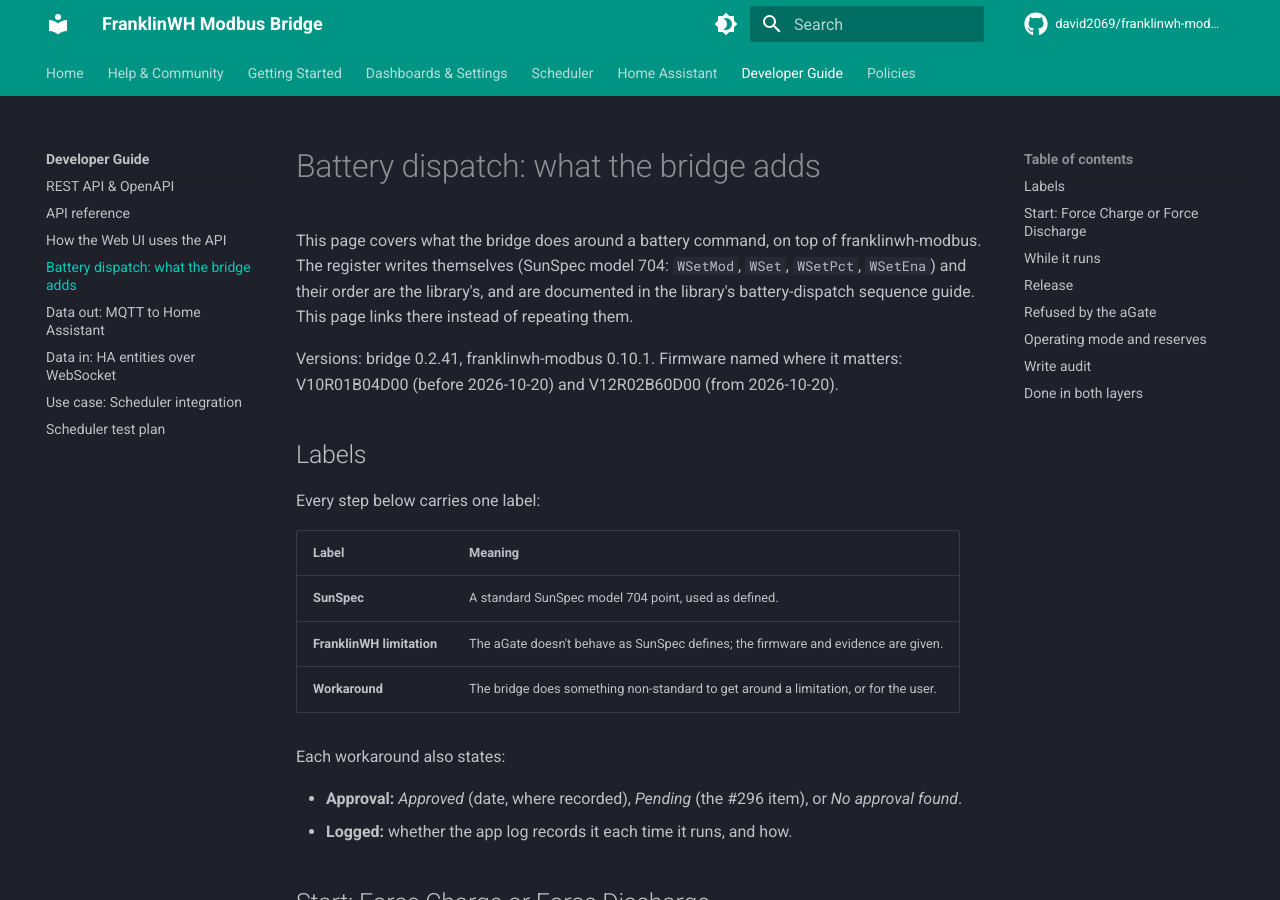
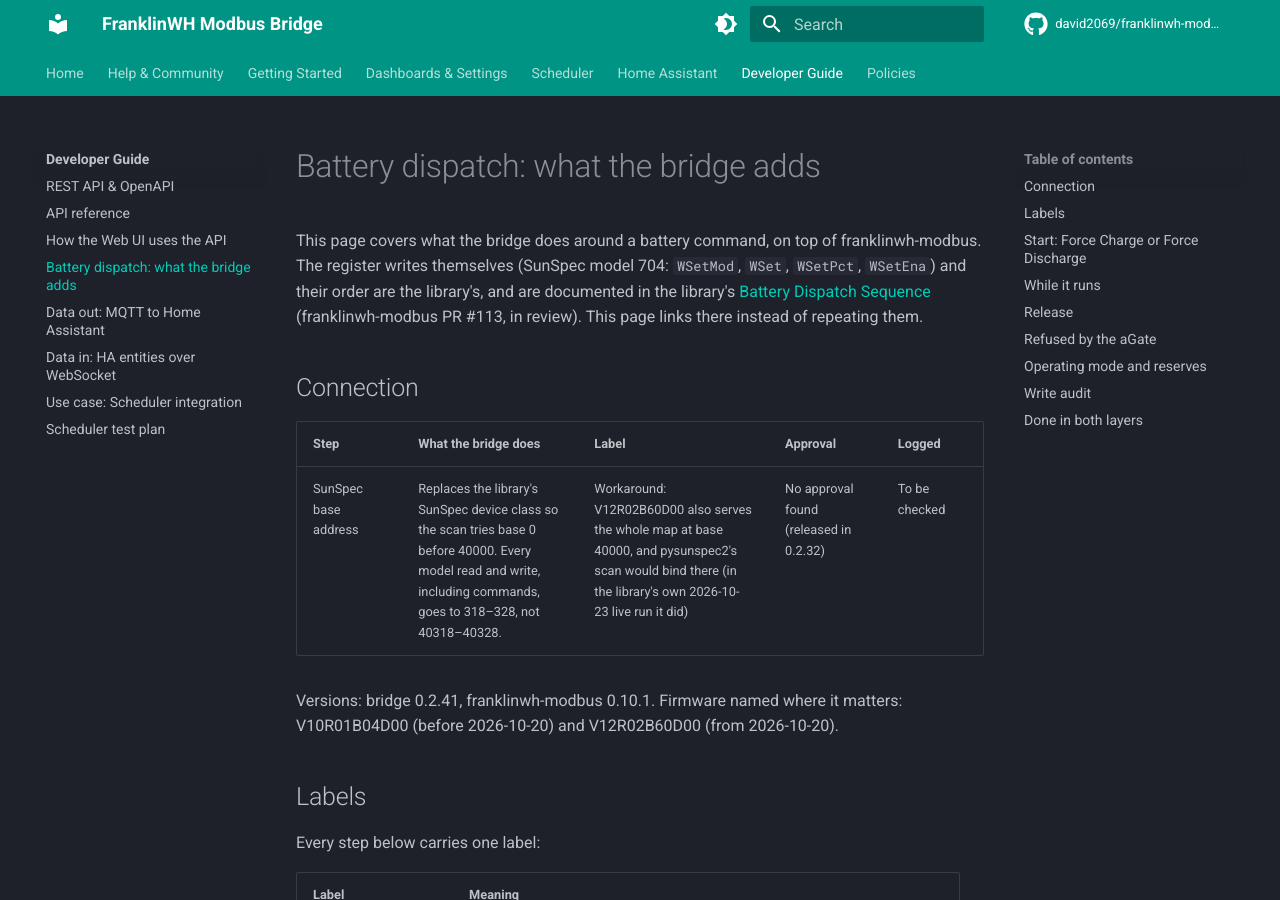
Before and after one commit to david2069/franklinwh-modbus-bridge, an MkDocs documentation site: the page built from docs/dev/battery-dispatch.md, in a window 1280 px wide and 900 px high. Built offline with MkDocs 1.6.1 and Material for MkDocs 9.7.7, drawn with Linux system fonts in a browser that asks for light colours; comment, search, counter and statistics services are not loaded; some of the changed text lies outside the part shown.

Commit message:
docs(dev): battery dispatch — link the library's sequence guide; base-0 binding; refusal keeps the earlier command
Co-Authored-By: Claude Opus 5.5 <noreply@anthropic.com>
Claude-Session: https://claude.ai/code/session_01Y16KzdPEVsgLsqKASFjb7K

```diff
--- a/docs/dev/battery-dispatch.md
+++ b/docs/dev/battery-dispatch.md
@@ -3,8 +3,16 @@
 This page covers what the bridge does around a battery command, on top of
 franklinwh-modbus. The register writes themselves (SunSpec model 704: `WSetMod`,
 `WSet`, `WSetPct`, `WSetEna`) and their order are the library's, and are documented
-in the library's battery-dispatch sequence guide. This page links there instead of
-repeating them.
+in the library's
+[Battery Dispatch Sequence](https://github.com/david2069/franklinwh-modbus/blob/main/docs/BATTERY_DISPATCH_SEQUENCE.md)
+(franklinwh-modbus PR #113, in review). This page links there instead of repeating
+them.
+
+## Connection
+
+| Step | What the bridge does | Label | Approval | Logged |
+|---|---|---|---|---|
+| SunSpec base address | Replaces the library's SunSpec device class so the scan tries base 0 before 40000. Every model read and write, including commands, goes to 318–328, not 40318–40328. | Workaround: V12R02B60D00 also serves the whole map at base 40000, and pysunspec2's scan would bind there (in the library's own 2026-10-23 live run it did) | No approval found (released in 0.2.32) | To be checked |
 
 Versions: bridge 0.2.41, franklinwh-modbus 0.10.1. Firmware named where it matters:
 V10R01B04D00 (before 2026-10-20) and V12R02B60D00 (from 2026-10-20).
@@ -106,6 +114,7 @@ sequenceDiagram
 
 | Step | What the bridge does | Label | Approval | Logged |
 |---|---|---|---|---|
+| Earlier command | If a command was already running, the bridge reads the setpoint back and keeps it marked active only if `WSetEna` is still 1. On V12R02B60D00 a refused write changes nothing, so the earlier command keeps running. | FranklinWH limitation (library guide: [Refusal](https://github.com/david2069/franklinwh-modbus/blob/main/docs/BATTERY_DISPATCH_SEQUENCE.md#refusal-exception-3)) | — | Yes: the Activity Log |
 | Wording | A Modbus exception becomes "Rejected by the aGate (Modbus exception 3: illegal data value…). The command did not run…". | SunSpec error handling (#12041: exception 3 for an unsupported value) | — | Yes: WARNING "Battery command FAILED…" |
 | Schedules | A refusal is not retried for the rest of that window; one notification. A lost link is still retried. | Workaround (#323: a refused 18:00 discharge was resent 58 times) | No approval found | Yes: "dispatch refused: … not retrying this window" |
 | Library text | The library's "Ensure 'SPAN Modbus' is unlocked" sentence is replaced with what is known. | Workaround | Approved: owner, 2026-10-21 (no unproven claims) | No: the message is rewritten |
```
